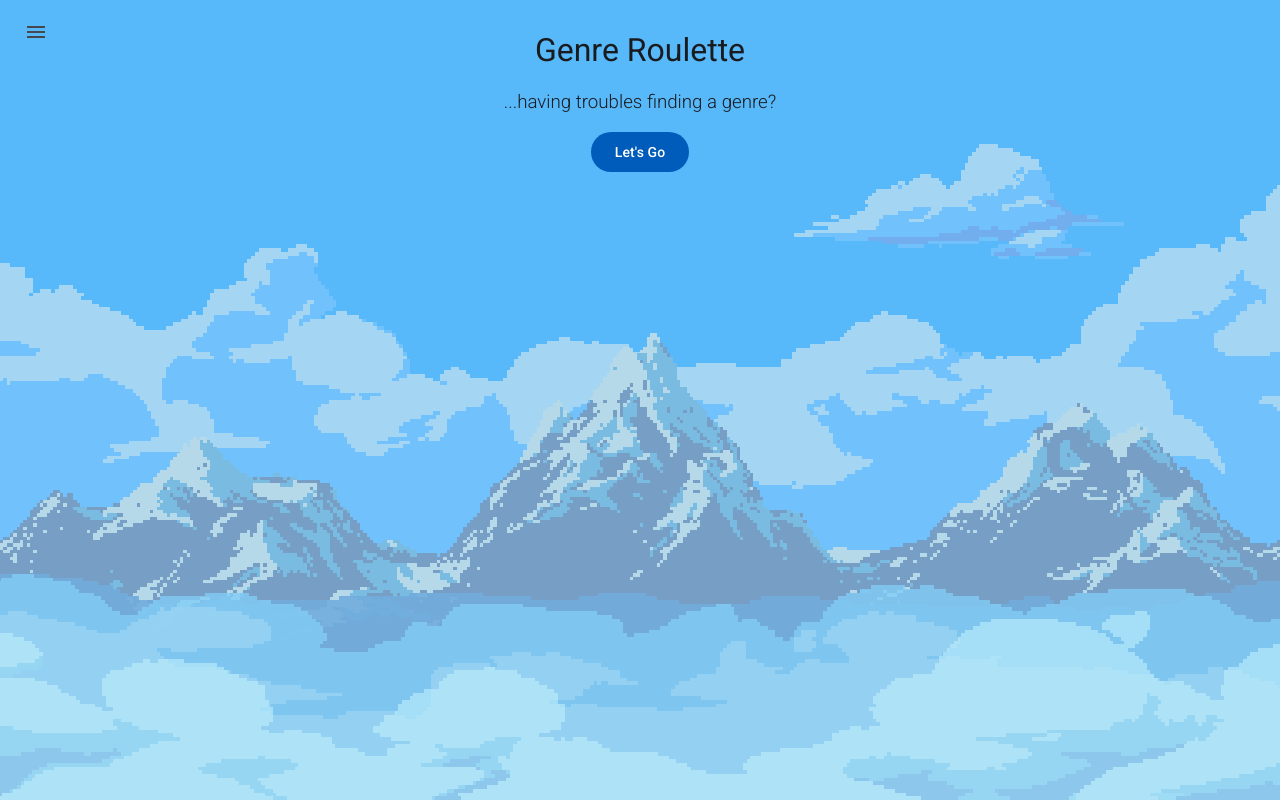
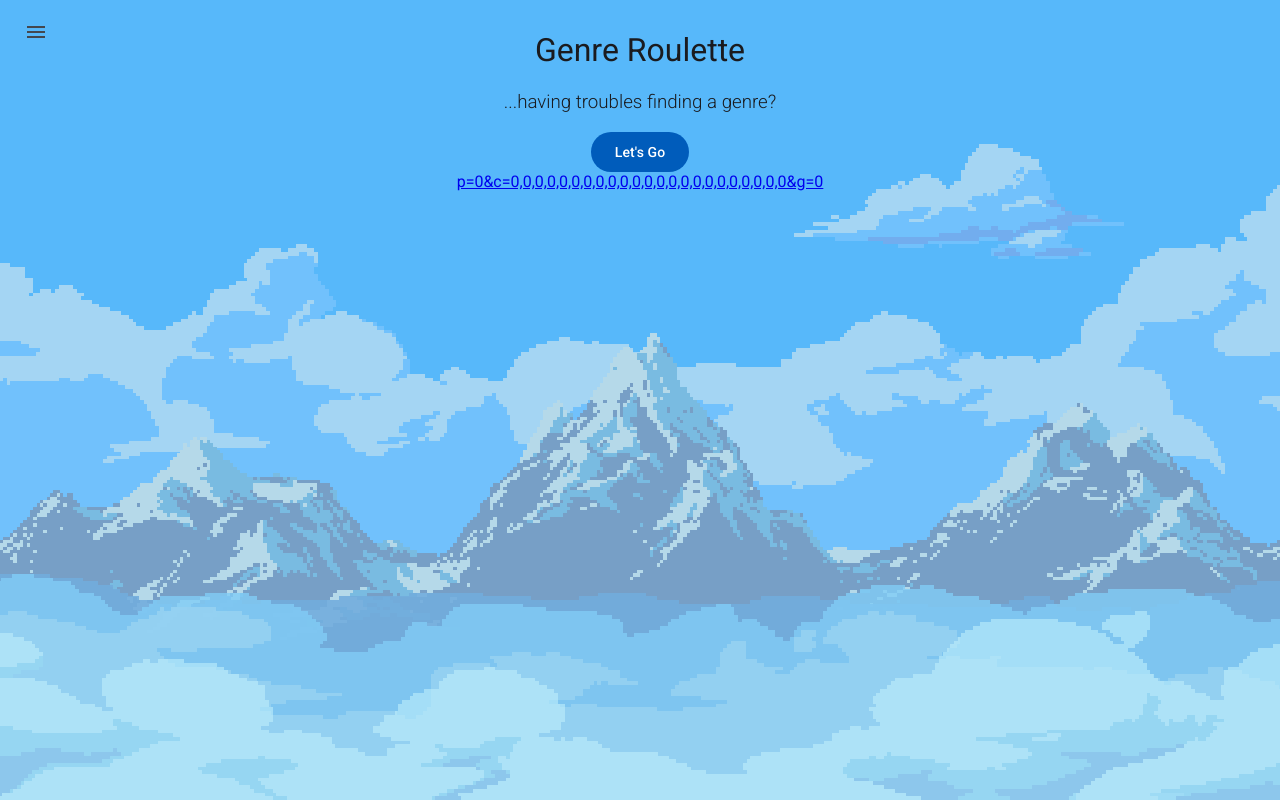
Before and after one commit to Xal3ph/vgm-roulette, an Angular app: page / in a window 1280 px wide. Built offline with nearby package versions, Linux system fonts and the light colour scheme.

Commit message:
fix: math fixes

```diff
--- a/src/app/game/game.component.html
+++ b/src/app/game/game.component.html
@@ -1,16 +1,30 @@
-<mat-card style="margin-top: 25px;" *ngIf="game" class="card">
+@if(game) {
+  <mat-card style="margin-top: 25px;" class="card">
     <div style="position: absolute; right: 1px; top: 0;">
       <button mat-icon-button (click)="roll($event)"><mat-icon>refresh</mat-icon></button>
     </div>
-  <mat-card-header *ngIf="game">
+    <mat-card-header>
       <div mat-card-avatar class="example-header-image"
         [ngStyle]="{'background-image': 'url('+consoleImage+')'}">
       </div>
       <mat-card-title style="font-size: 1.0em">{{game.Game.split('•')[0]}}</mat-card-title>
       <mat-card-subtitle style="font-size: 0.8em">{{consoleName}}</mat-card-subtitle>
     </mat-card-header>
-  <img mat-card-image [src]="game.Image" *ngIf="game?.Image">
-  <mat-card-actions style="text-align: right;">
-    <a mat-button [href]="game.GameLink" target="_blank" *ngIf="game?.GameLink" class="game-ref"><fa-icon [icon]="['fab', 'wikipedia-w']"></fa-icon> wikipedia</a>
+    @if(game.Image) {
+      <img mat-card-image [src]="game.Image" style="max-width:25vw">
+    }
+    <mat-card-actions align="end">
+      @if(game.GameLink != undefined) {
+        <a mat-icon-button [href]="game.GameLink" target="_blank" class="game-ref" (click)="$event.preventDefault()">
+          <img [src]="getFavicon(game.GameLink)"/>
+        </a>
+      }
+      <a mat-icon-button [href]="'https://www.zophar.net/music/search?search='+game.Game.split('•')[0].replaceAll(' ', '+')" target="_blank" class="game-ref">
+        <img src="https://www.zophar.net/images/favicon.ico"/>
+      </a>
+      <a mat-icon-button [href]="'https://downloads.khinsider.com/search?search='+game.Game.split('•')[0].replaceAll(' ', '+')" target="_blank" class="game-ref">
+        <img src="https://downloads.khinsider.com/images/favicon.ico"/>
+      </a>
   </mat-card-actions>
   </mat-card>
+}
--- a/src/app/game/game.component.ts
+++ b/src/app/game/game.component.ts
@@ -45,4 +45,9 @@ export class GameComponent {
   get consoleName() {
     return this.game.Platform.replace(/ *\([^)]*\) */g, "").replace('the ', '');
   }
+
+  getFavicon(str: string) {
+    var url = new URL(str);
+    return url.protocol + "//" + url.hostname + "/favicon.ico";
+  }
 }
--- a/src/app/game/game.service.ts
+++ b/src/app/game/game.service.ts
@@ -11,6 +11,7 @@ import PS1Games from '../../assets/data/PS1Games.json'
 import PS2Games from '../../assets/data/PS2Games.json'
 import PS3Games from '../../assets/data/PS3Games.json'
 import PS4Games from '../../assets/data/PS4Games.json'
+import { binaryToUrlSafe } from "../utils/convert";
 // import SteamGames from '../../assets/data/SteamGames.json'
 import SwitchGames from '../../assets/data/SwitchGames.json'
 import WiiGames from '../../assets/data/WiiGames.json'
@@ -73,7 +74,9 @@ export class GameService {
       ...DOSGames,
     ].filter(x => x.GameLink != undefined) as any[]
   }
+  platformTypes = [... new Set(this.games.map(g=>this.platformName(g.Platform)))].sort();
   filteredGames: Game[] = [];
+  selectedPlatforms: string[] = [];
 
   async getImagesFromWikipedia(titles: string) {
     const request = await fetch(`https://en.wikipedia.org/w/api.php?action=query&titles=${titles}&prop=images&imlimit=20&origin=*&format=json&formatversion=2&redirects`,
@@ -155,4 +158,27 @@ export class GameService {
     return false;
   }
 
+  platformName(platform: String) {
+    return platform.replace(/ *\([^)]*\) */g, "").replace('the ', '').trim();
+  }
+
+  get saveCode() {
+    // return this.selectedPlatforms.map(p=>p.replace(/[^A-Z0-9]/g, '')).join(',')
+    const str = binaryToUrlSafe(this.platformTypes.map(g => this.selectedPlatforms.includes(g) ? '1':'0').join(''))
+    return `g=${str}`
+  }
+
+  loadSaveCode(platforms: string) {
+    this.selectedPlatforms = []
+    while(platforms.length < this.platformTypes.length) {
+      platforms = "0" + platforms
+    }
+    for (let i = 0; i < platforms.length; ++i) {
+      if (platforms.charAt(i) == "1") {
+        this.selectedPlatforms.push(this.platformTypes[i])
+      }
+    }
+    console.log(this.selectedPlatforms)
+  }
+
 }
--- a/src/app/genre/genre.service.ts
+++ b/src/app/genre/genre.service.ts
@@ -1,6 +1,7 @@
 import { Injectable } from "@angular/core";
 import genresCat from '../../assets/data/genres-categorized.json'
 import { Genre } from "./genre";
+import { binaryStringToHex, binaryToUrlSafe, binaryToCharArray } from "../utils/convert";
 
 @Injectable({
   providedIn: 'root'
@@ -45,4 +46,41 @@ export class GenreService {
     return genres
   }
 
+  get saveCode() {
+    // return this.parentFilter.map(p=>"p:"+p.substring(0,2)).join(',')
+    const parentString = binaryToUrlSafe(Object.keys(genresCat).map(g => this.parentFilter.includes(g) ? '1':'0').join(''))
+    // const childrenString = binaryToUrlSafe(Object.values(genresCat).flat().map(g => this.childFilter.includes(g) ? '1':'0').join(''))
+    // const childrenString = binaryStringToHex(Object.values(genresCat).flat().map(g => this.childFilter.includes(g) ? '1':'0').join(''))
+    const childrenString = binaryToCharArray(Object.values(genresCat).flat().map(g => this.childFilter.includes(g) ? '1':'0').join(''))
+    // const childrenString = ""
+    // console.log(Object.values(genresCat).flat().map(g => this.childFilter.includes(g) ? '1':'0').join(''))
+    return `p=${parentString}&c=${childrenString}`
+  }
+
+  loadSaveCode(parent: string, children: string[]){
+    this.parentFilter = []
+    while(parent.length < Object.keys(genresCat).length) {
+      parent = "0" + parent
+    }
+    for (let i = 0; i < parent.length; ++i) {
+      if (parent.charAt(i) == "1") {
+        this.parentFilter.push(Object.keys(genresCat)[i])
+      }
+    }
+    console.log(this.parentFilter)
+
+    this.childFilter = []
+    for (let i = 0; i < children.length; ++i) {
+      while(children[i].length < 36) {
+        children[i] = "0" + children[i]
+      }
+      for (let j = 0; j < children[i].length; ++j) {
+        if (children[i].charAt(j) == "1") {
+          this.childFilter.push(Object.values(genresCat).flat()[i*36+j])
+        }
+      }
+    }
+    console.log(this.childFilter)
+  }
+
 }
--- a/src/app/options-drawer/options-console/options-console.component.ts
+++ b/src/app/options-drawer/options-console/options-console.component.ts
@@ -29,11 +29,18 @@ export class OptionsConsoleComponent implements OnInit {
 
   // Available console types
   // platformTypes = ['NES', 'GBA', 'Sega Genesis', 'SNES', 'GameCube', 'PS1'];
-  platformTypes = [... new Set(this.gameService.games.map(g=>this.platformName(g.Platform)))].sort();
+  // platformTypes = [... new Set(this.gameService.games.map(g=>this.platformName(g.Platform)))].sort();
+  platformTypes = this.gameService.platformTypes
 
   // Selected filters
 
-  selectedPlatforms: string[] = [];
+  get selectedPlatforms() {
+    return this.gameService.selectedPlatforms;
+  }
+
+  set selectedPlatforms(selectedPlatforms) {
+    this.gameService.selectedPlatforms = selectedPlatforms;
+  }
 
   constructor(private gameService: GameService) {}
 
@@ -64,9 +71,10 @@ export class OptionsConsoleComponent implements OnInit {
       this.filteredGames = this.games.filter(game =>
         this.selectedPlatforms.some(platform => this.platformName(game.Platform).replace(/ *\([^)]*\) */g, "") === platform.replace(/ *\([^)]*\) */g, ""))
       );
-      console.log(this.filteredGames)
     }
     this.consoleTotalChange.emit(`${this.filteredGames.length} / ${this.games.length}`)
+    console.log(this.selectedPlatforms)
+    console.log(this.platformTypes)
   }
 
   platformName(platform: String) {
--- /dev/null
+++ b/src/app/utils/convert.ts
@@ -0,0 +1,56 @@
+export function binaryStringToHex(binaryString: string) {
+  // Check if the string is a valid binary string
+  if (!/^[01]+$/.test(binaryString)) {
+    return "Invalid binary string";
+  }
+
+  // Pad the string with zeros to make it a multiple of 4 bits
+  while (binaryString.length % 4 !== 0) {
+    binaryString = "0" + binaryString;
+  }
+
+  let hexString = "";
+
+  // Convert each group of 4 bits to a hex digit
+  for (let i = 0; i < binaryString.length; i += 4) {
+    const binaryDigit = binaryString.substr(i, 4);
+    const decimalDigit = parseInt(binaryDigit, 2);
+    hexString += decimalDigit.toString(16).toUpperCase();
+  }
+
+  return hexString;
+}
+
+
+export function binaryToUrlSafe(binaryString: string) {
+  // Convert the binary string to a number
+  const decimal = parseInt(binaryString, 2);
+
+  // Convert the number to base36 (alphanumeric)
+  return decimal.toString(36);
+}
+
+export function urlSafeToBinary(urlSafeString: string) {
+  // Convert the base36 string to a decimal number
+  const decimal = parseInt(urlSafeString, 36);
+
+  // Convert the decimal number to binary
+  return decimal.toString(2);
+}
+
+export function binaryToCharArray(binaryString: string) {
+  let result: string[] = [];
+
+  // Split the binary string into 8-bit chunks
+  for (let i = 0; i < binaryString.length; i += 36) {
+    const chunk = binaryString.slice(i, i + 36);
+
+    result.push(`${binaryToUrlSafe(chunk)}`);
+  }
+
+  return result.join(',');
+}
+
+export function charArrayToBinaryArray(arrayString: string) {
+  return arrayString.split(',').map(a=>urlSafeToBinary(a))
+}
--- a/src/app/vgm-roulette/vgm-roulette.component.html
+++ b/src/app/vgm-roulette/vgm-roulette.component.html
@@ -16,9 +16,12 @@
     <div>
       <a mat-flat-button color="primary" (click)="roll()">Let's Go</a>
     </div>
+    <div>
+      <a [href]="'./#'+saveCode">{{saveCode}}</a>
+    </div>
     <div fxLayout="column" fxLayoutAlign="center center" style="margin-top: 50px; text-align: left;">
       <div fxLayout="row wrap" fxLayoutGap="8">
-        <genre-card [genre]="genre" *ngFor="let genre of genres" fxFlex.lt-md="100%" fxFlex="32%" (click)="selectedGenre = genre" [ngClass]="selectedGenre==genre? 'active':''"></genre-card>
+        <genre-card [genre]="genre" *ngFor="let genre of genres" fxFlex.lt-md="100%" fxFlex="32%" (click)="selectedGenre=genre" [ngClass]="selectedGenre==genre? 'active':''"></genre-card>
       </div>
 
       <div fxLayout="row wrap" fxLayoutAlign="center start" fxLayoutGap="8" *ngIf="(games)">
--- a/src/assets/data/genres-categorized.json
+++ b/src/assets/data/genres-categorized.json
@@ -148,7 +148,6 @@
     "Twoubadou",
     "Zouk"
   ],
-  "Comedy": ["Satire"],
   "Country": [
     "Alternative country",
     "Cowpunk",
```
Also changed, not shown: src/app/vgm-roulette/vgm-roulette.component.ts (+40 -2 lines). Lines whose indentation alone changed are shown as unchanged.
